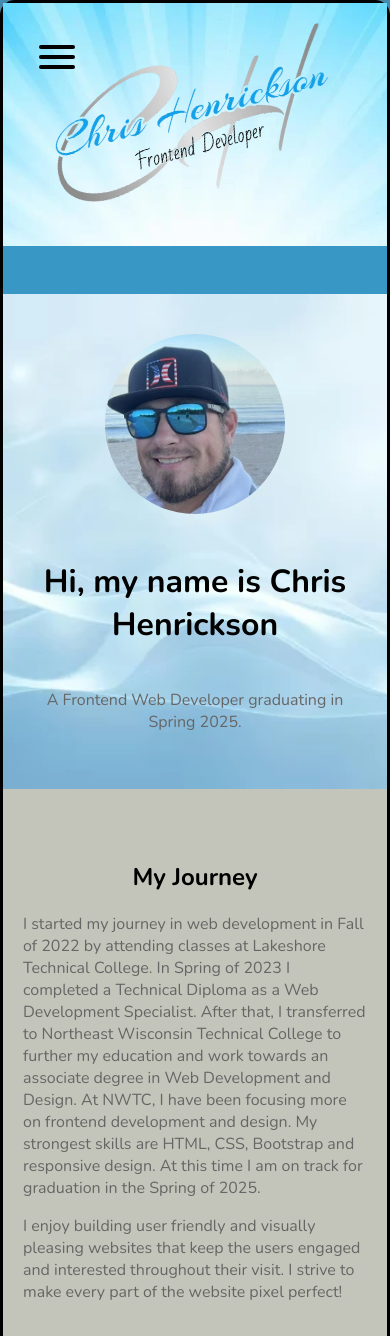
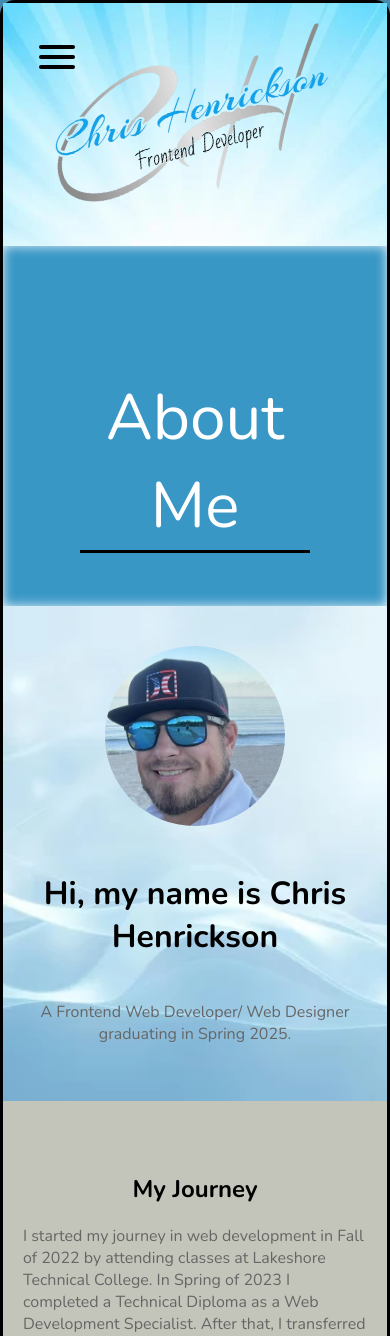
Before and after one commit to H3nr1-1/c-henri.com---Bootstrap, a PHP site: page /New_Website_c-henri.com/index.html in a window 390 px wide. Shown: the top 1336 px of the page. Run offline with PHP 8.4, Linux system fonts and the light colour scheme.

Commit message:
small changes to the responsive website

```diff
--- a/Colonial-Motel/index.html
+++ b/Colonial-Motel/index.html
@@ -86,9 +86,6 @@
                 </div>
             </article>
 
-
-
-
             <footer>
                 <div class="row">
                     <div class="col-md-12">
@@ -97,7 +94,7 @@
                     </div>
                 </div>
             </footer>
+		</div>
 
-		</div>
 	</body>
 </html>
--- a/New_Website_c-henri.com/index.html
+++ b/New_Website_c-henri.com/index.html
@@ -50,11 +50,14 @@
 
                 <section id="about">
                   <div class="about-container">
+                    <div class="about-heading">
+                      <h2>About Me</h2>
+                    </div>
                     <!-- Hero Section -->
                     <div class="hero">
                       <img src="images/my-picture.webp" alt="A profile picture of Chris Henrickson." class="profile-img">
                       <h1>Hi, my name is Chris Henrickson</h1>
-                      <p>A Frontend Web Developer graduating in Spring 2025.</p>
+                      <p>A Frontend Web Developer/ Web Designer graduating in Spring 2025.</p>
                     </div>
 
                     <!-- About Content Section -->
--- a/New_Website_c-henri.com/style.css
+++ b/New_Website_c-henri.com/style.css
@@ -181,6 +181,23 @@ header img{
   margin: 0 auto;
 }
 
+.about-heading {
+  background: var(--color-primary);
+  box-shadow: 0px 0px 15px -5px inset var(--color-white),
+              0px 0px 15px -5px inset var(--color-white);
+}
+
+.about-heading h2 {
+  color: var(--color-white);
+  text-align: center;
+  font-size: 4rem;
+  font-weight: 500;
+  border-bottom: 3px outset var(--color-black);
+  margin-top: 2em;
+  margin-right: 20%;
+  margin-left: 20%;
+}
+
 .hero {
   display: flex;
   flex-direction: column;
@@ -189,7 +206,6 @@ header img{
   padding: 40px 20px;
   background: url(images/intro_background.webp) no-repeat;
   background-size: cover;
-  border-top: 3em solid var(--color-primary);
 }
 
 .profile-img {
--- a/index.html
+++ b/index.html
@@ -120,7 +120,7 @@
                 <div class="card mx-0 p-4 mb-5" style="border-color: #17a2b8; box-shadow: 2px 2px 2px rgba(0, 0, 0, 0.21);">
                   <div class=" resume-content mr-auto">
                       <h4 class="mb-3"><i class="fas fa-chalkboard-teacher mr-3 text-info"></i> Northeast Wisconsin Technical College</h4>
-                      <p>I transferred to Northeast Wisconsin Technical College to complete an associate degree in Web Development and Design.  While attending NWTC I completed classes in Frontend Web Design and UI/UX Design.  I also advanced my knowledge in responsive design using Grid and Flex properties.  I also completed classes in Web Content Management (CMS), specifically WordPress.  In my final semester I will be taking another class in CMS as well as Photoshop, to further my design knowledge.  My expected graduation is May 2025</p>
+                      <p>I transferred to Northeast Wisconsin Technical College to complete an associate degree in <strong>Web Development and Design</strong>.  While attending NWTC, I completed classes in Frontend Web Design and UI/UX Design.  I also advanced my knowledge in responsive design using Grid and Flex properties.  I also completed classes in Web Content Management (CMS), specifically WordPress.  In my final semester I will be taking another class in CMS as well as Photoshop, to further my design knowledge.  My expected graduation is May 2025</p>
                   </div>
                   <div class="resume-date text-md-right">
                       <span class="text-primary">January 2024 - Present</span>
@@ -131,8 +131,8 @@
               <div class="resume-item col-md-6 col-sm-12" data-aos="fade-left">
                 <div class="card mx-0 p-4 mb-5" style="border-color: #ffc107; box-shadow: 2px 2px 2px rgba(0, 0, 0, 0.21);">
                   <div class="resume-content mr-auto">
-                      <h4 class="mb-3"><i class="fas fa-graduation-cap mr-3 text-warning"></i> Lakeshore Technical College</h4>
-                      <p>I attended Lakeshore Technical College in the fall of 2023 to the spring of 2024.  While there, I took classes in Web Development and obtained a technical diploma.  While at LTC I learned HTML, CSS, JavaScript, jQuery, PHP, and MySQL.  I also learned Bootstrap5.</p>
+                      <h4 class="mb-3"><i class="fas fa-graduation-cap mr-3 text-warning"></i> Lakeshore College</h4>
+                      <p>I attended Lakeshore College in the fall of 2023 to the spring of 2024.  While there, I took classes in Web Development and obtained a technical diploma as a <strong>Web Development Specialist</strong>.  While at LTC I learned HTML, CSS, JavaScript, jQuery, PHP, and MySQL.  I also learned Bootstrap5.</p>
                   </div>
                   <div class="resume-date text-md-right">
                       <span class="text-primary">September 2023 - May 2024</span>
```
Also changed, not shown: Colonial-Motel/stylesheet.css (+10 -0 lines), style.css (+10 -0 lines).
